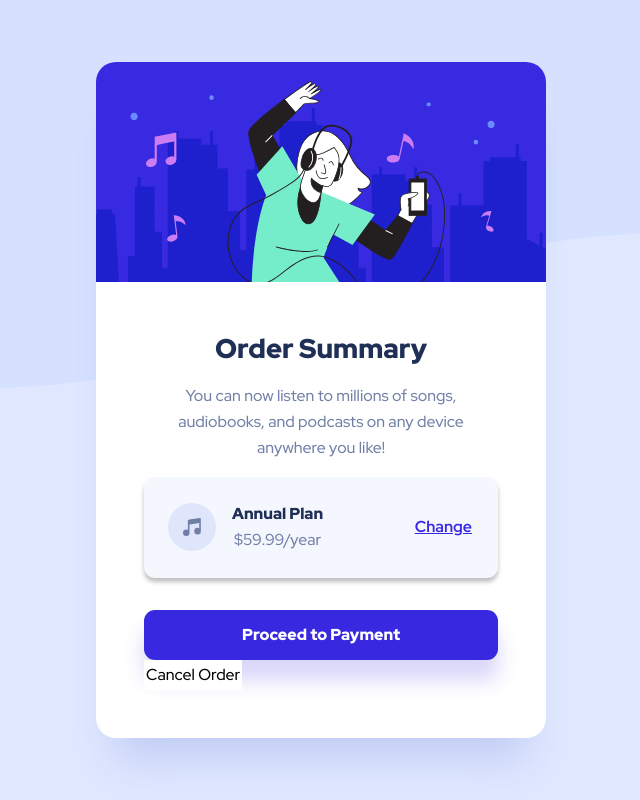
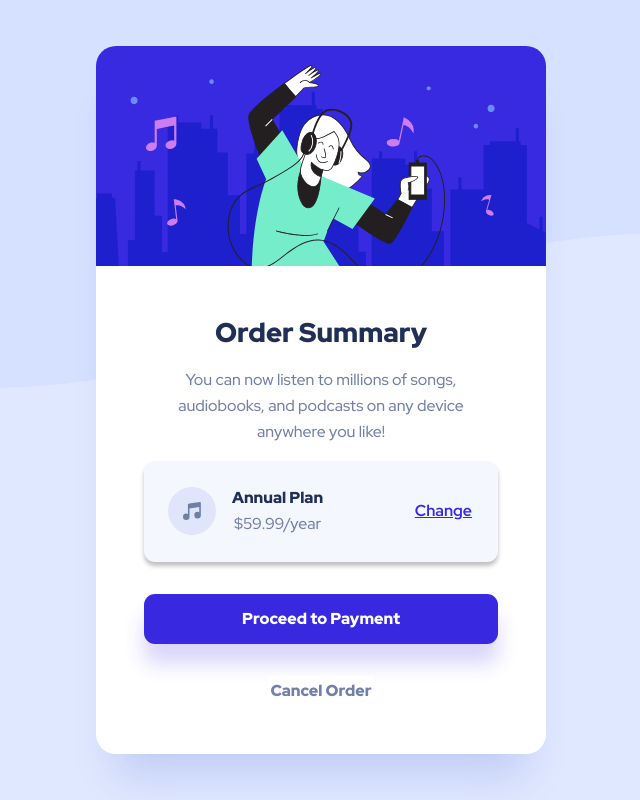
Before and after one commit to dionysia-lemonaki/order-summary-component, a website: page index.html in a window 1280 px wide. Shown: the whole page, without its empty margins (319-959 px from the left). Drawn offline with Linux system fonts and the light colour scheme.

Commit message:
Add cancel button styles

```diff
--- a/style.css
+++ b/style.css
@@ -192,6 +192,23 @@ body {
   outline-offset: 2px;
 }
 
+.btn--secondary {
+  margin-block-start: var(--space-300);
+  color: var(--clr-link-secondary);
+  font-weight: var(--fw-black);
+  margin-inline: auto;
+}
+
+.btn--secondary:hover {
+  color: var(--clr-link-hover-secondary);
+}
+
+.btn--secondary:focus-visible {
+  color: var(--clr-link-hover-secondary);
+  outline: 2px dotted var(--clr-link-hover-secondary);
+  outline-offset: 2px;
+}
+
 @media (min-width: 25rem) {
   .plan .btn--link {
     margin-inline-start: auto;
@@ -215,4 +232,8 @@ body {
   .btn--primary {
     margin-block-start: var(--space-400);
   }
+
+  .btn--secondary {
+    margin-block-start: var(--space-400);
+  }
 }
```
